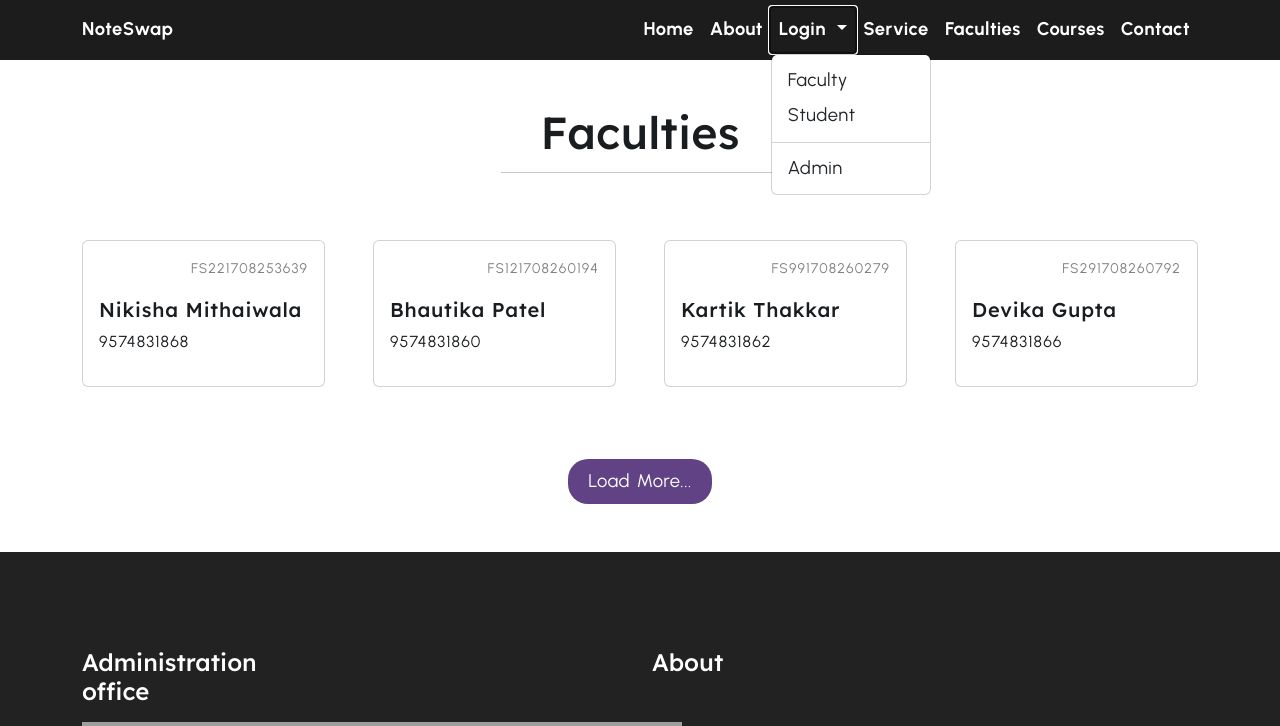
After one commit to pratu2022/ENotes, a PHP site: page /Project/Faculty.php in a window 1280 px wide, after a click on "Login". The commit adds this page. Shown: the top 726 px of the page. Run offline with PHP 8.4, Linux system fonts and the light colour scheme; data comes from the database, SQL or seed files in the repository; grey boxes are pictures that could not be loaded.

Commit message:
Faculty View in Guest User

```diff
--- /dev/null
+++ b/Faculty.php
@@ -0,0 +1,378 @@
+<?php
+include('connect.php');
+?>
+
+<!DOCTYPE html>
+<html lang="en">
+<head>
+  <title>Load More</title>
+  <meta charset="utf-8">
+  <meta name="viewport" content="width=device-width, initial-scale=1">
+  <link href="https://cdn.jsdelivr.net/npm/bootstrap@5.2.3/dist/css/bootstrap.min.css" rel="stylesheet">
+  <script src="https://cdn.jsdelivr.net/npm/bootstrap@5.2.3/dist/js/bootstrap.bundle.min.js"></script>
+  <link rel="stylesheet" href="style.css">
+</head>
+<style>
+        .button {
+            display: inline-block;
+            padding: 10px 20px;
+            font-size: 16px;
+            background-color: #614385;
+            color: #fff;
+            border: none;
+            border-radius: 20px;
+            cursor: pointer;
+            transition: transform 0.3s ease-in-out;
+            }
+
+            .button:hover {
+            transform: scale(1.1); /* Scale the button by 10% on hover */
+            }
+</style>
+<body>
+
+<nav class="navbar navbar-expand-lg bg-color ">
+    <div class="container">
+        <a class="navbar-brand text-white fw-bold" href="#">NoteSwap</a>
+        <button aria-controls="navbarSupportedContent" aria-expanded="false" aria-label="Toggle navigation"
+                class="navbar-toggler"
+                data-bs-target="#navbarSupportedContent" data-bs-toggle="collapse" type="button">
+            <span class="navbar-toggler-icon"></span>
+        </button>
+        <div class="collapse navbar-collapse" id="navbarSupportedContent">
+        <ul class="navbar-nav ms-auto mb-2 mb-lg-0">
+                <li class="nav-item">
+                  <a class="nav-link active" aria-current="page" href="#home">Home</a>
+                </li>
+                <li class="nav-item">
+                  <a class="nav-link" href="Admin/aboutus.php">About</a>
+                </li>
+                <li class="nav-item dropdown">
+                  <a class="nav-link dropdown-toggle" href="#" role="button" data-bs-toggle="dropdown" aria-expanded="false">
+                    Login
+                  </a>
+                  <ul class="dropdown-menu">
+                    <li><a class="dropdown-item" href="#" data-bs-toggle="modal" data-bs-target="#exampleModal">Faculty</a>
+                    </li>
+                    <li><a class="dropdown-item" href="#" data-bs-toggle="modal" data-bs-target="#example">Student</a></li>
+                    <li>
+                      <hr class="dropdown-divider">
+                    </li>
+                    <li><a class="dropdown-item" href="#" data-bs-toggle="modal" data-bs-target="#admin">Admin</a></li>
+                  </ul>
+                </li>
+                <li class="nav-item">
+                  <a class="nav-link " href="#online_services">Service</a>
+                </li>
+                <li class="nav-item">
+                  <a class="nav-link " href="Faculty.php">Faculties</a>
+                </li>
+                <li class="nav-item">
+                  <a class="nav-link " href="courses.php">Courses</a>
+                </li>
+                <li class="nav-item">
+                  <a class="nav-link " href="#contact" aria-disabled="true">Contact</a>
+                </li>
+              </ul>
+        </div>
+    </div>
+</nav>
+
+<div class="modal fade" id="exampleModal" tabindex="-1" aria-labelledby="exampleModalLabel" aria-hidden="true">
+    <div class="modal-dialog">
+      <div class="modal-content">
+        <div class="modal-header">
+          <h1 class="modal-title fs-5  text-center" id="exampleModalLabel" style="color:#614385">FACULTY</h1>
+          <button type="button" class="btn-close" data-bs-dismiss="modal" aria-label="Close"></button>
+        </div>
+        <div class="modal-body">
+          <form action ="Admin/adminlogin.php" method="POST">
+            <div class="mb-3">
+              <label for="recipient-name" class="col-form-label" style="color:#614385">Username</label>
+              <input type="text" class="form-control" id="recipient-name" name="fac_username">
+            </div>
+            <div class="mb-3">
+            <label class="col-form-label" style="color:#614385">Password</label>
+              <input type="password" name="fac_password" class="form-control" >
+            </div>
+           </div>
+           <div class="mx-auto p-3" >
+            <input type="submit" value="Login" class="button" name = "faculty_login" style="width:10pc">
+          </div>
+        <div class="modal-footer">
+          <div>
+           <a href="" style="text-decoration: none;" data-bs-toggle="modal" data-bs-target="#forgotfaculty">Forgot password?</a>
+           </div>
+        </div>
+        </form>
+      </div>
+    </div>
+  </div>
+
+  <div class="modal fade" id="forgotfaculty" tabindex="-1" aria-labelledby="exampleModalLabel" aria-hidden="true">
+          <div class="modal-dialog">
+            <div class="modal-content">
+              <div class="modal-header">
+                <h1 class="modal-title fs-5" id="exampleModalLabel" style="color:#614385">Forgot Password</h1>
+                <button type="button" class="btn-close" data-bs-dismiss="modal" aria-label="Close"></button>
+              </div>
+              <form action="forgotpasswordfaculty.php" method="POST">
+              <div class="modal-body">
+                <div class="form-group">
+              <input type="email" class="form-control" placeholder="Enter email" name="faculty_email" placeholder="Enter Email">
+            </div>
+              </div>
+              <div class="modal-footer">
+                <button type="submit" class="button" name="fac-send-reset-link">SEND LINK</button>
+              </div>
+              </form>
+            </div>
+          </div>
+        </div>
+
+
+  <div class="modal fade" id="example" tabindex="-1" aria-labelledby="exampleModalLabel" aria-hidden="true">
+    <div class="modal-dialog">
+      <div class="modal-content">
+        <div class="modal-header">
+          <h1 class="modal-title fs-5  text-center" id="exampleModalLabel" style="color:#614385">STUDENT</h1>
+          <button type="button" class="btn-close" data-bs-dismiss="modal" aria-label="Close"></button>
+        </div>
+        <div class="modal-body">
+          <form action ="Admin/adminlogin.php" method="POST">
+            <div class="mb-3">
+              <label class="col-form-label" style="color:#614385">Username</label>
+              <input type="text" class="form-control" name="student_username">
+            </div>
+            <div class="mb-3">
+              <label class="col-form-label" style="color:#614385">Password</label>
+              <input type="password" name="student_password" class="form-control" >
+            </div>
+        </div>
+        <div class="mx-auto p-3">
+            <input type="submit" value="Login" class="button" name = "student_login" style="width:10pc">
+        </div>
+        <div class="modal-footer">
+          <a href="" style="text-decoration: none;" data-bs-toggle="modal" data-bs-target="#forgotstudent">Forgot password?</a>
+        </div>
+        </form>
+      </div>
+    </div>
+  </div>
+
+  <div class="modal fade" id="forgotstudent" tabindex="-1" aria-labelledby="exampleModalLabel" aria-hidden="true">
+          <div class="modal-dialog">
+            <div class="modal-content">
+              <div class="modal-header">
+                <h1 class="modal-title fs-5" id="exampleModalLabel" style="color:#614385">Forgot Password</h1>
+                <button type="button" class="btn-close" data-bs-dismiss="modal" aria-label="Close"></button>
+              </div>
+              <form action="forgotpasswordstudent.php" method="POST">
+              <div class="modal-body">
+                <div class="form-group">
+              <input type="email" class="form-control" placeholder="Enter email" name="student_email" placeholder="Enter Email">
+            </div>
+              </div>
+              <div class="modal-footer">
+                <button type="submit" class="button" name="stud-send-reset-link">SEND LINK</button>
+              </div>
+              </form>
+            </div>
+          </div>
+        </div>
+
+<div class="modal fade" id="admin" tabindex="-1" aria-labelledby="exampleModalLabel" aria-hidden="true">
+    <div class="modal-dialog">
+      <div class="modal-content">
+        <div class="modal-header">
+          <h1 class="modal-title fs-5  text-center" id="exampleModalLabel" style="color:#614385">Admin</h1>
+          <button type="button" class="btn-close" data-bs-dismiss="modal" aria-label="Close"></button>
+        </div>
+        <div class="modal-body">
+          <form action ="Admin/adminlogin.php" method="POST">
+            <div class="mb-3">
+              <label class="col-form-label" style="color:#614385">Username</label>
+              <input type="text" class="form-control" name="admin_username">
+            </div>
+            <div class="mb-3">
+              <label class="col-form-label" style="color:#614385">Password</label>
+              <input type="password" name="admin_password" class="form-control" >
+            </div>
+
+        </div>
+        <div class="modal-footer">
+          <input type="submit" value="Login" class="button" name = "admin_login">
+        </div>
+        </form>
+      </div>
+    </div>
+  </div>
+
+
+
+<!-- Pricing section -->
+<section class="common-section blog-section">
+    <div class="common-heading container text-center common-title ">
+        <h2 class="common-heading mt-5">Faculties<br></h2>
+        <hr class="w-25 mx-auto">
+    </div>
+
+    <div class="container my-4">
+        <div class="row g-5" id="content">
+        <?php
+            include("connect.php");
+            $query = "select * from tblfaculty limit 0,4";
+            $query_run = mysqli_query($mysql, $query);
+            ?>
+        <?php
+         if (mysqli_num_rows($query_run) > 0) {
+            foreach ($query_run as $row) {
+        ?>
+            <div class="col-xl-3 col-md-6 col-12">
+                <div class="d-flex justify-content-center align-items-center">
+                    <div class="card" style="width: 18rem;">
+                        <!-- <img alt="..."
+                             class="card-img-top" src="./images/1.png"> -->
+                        <div class="card-body">
+                            <div class="d-flex justify-content-between">
+
+                                <p class="small text-grey "><i class="fa-solid fa-book-open-reader"></i></p>
+                                <p class="small text-grey "><?php  echo $row['regno']?></p>
+                            </div>
+                            <h5 class="card-title mt-3"><?php  echo $row['fac_name']?></h5>
+
+                            <p class="card-text mt-2 mb-3"><?php  echo $row['fac_phone']?></p>
+                        </div>
+                    </div>
+                </div>
+            </div>
+ <?php
+            }}
+?>
+</section>
+
+
+
+<div class="row">
+<div class="col-xl-12">
+
+<p class="text-center"><button type="button" class="button" id="loadmore">Load More...</button></p>
+
+<input type="hidden" id="start" value="0">
+
+</div>
+</div>
+
+</div>
+
+
+<script src="https://ajax.googleapis.com/ajax/libs/jquery/3.6.4/jquery.min.js"></script>
+
+<script>
+
+$("#loadmore").click(function()
+{
+	 $start=parseInt($("#start").val());
+	 $perpage=3;
+
+	 $start=$start+$perpage;
+
+	 $("#start").val($start);
+
+	 $.ajax({
+
+		 url:'Facultydata.php',
+		 method:'POST',
+		 data:{'starting':$start},
+		 success:function(response)
+		 {
+			 if(response!='')
+			 {
+			 $("#content").append(response);
+			 }
+			 else
+			 {
+				 $("#loadmore").text('Data has Finished');
+				 $("#loadmore").slideUp(2000);
+
+			 }
+		 }
+
+	 })
+
+})
+
+</script>
+<footer class="main-footer-section mt-5">
+        <div class="footer-section py-5 text-white">
+            <div class="container">
+                <div class="row">
+                    <div class="col-lg-2 col-md-6 col-6">
+                        <div class="footer-links">
+                            <h4 class="text-white mt-5 mb-3">Administration office</h4>
+                            <iframe src="https://www.google.com/maps/embed?pb=!1m18!1m12!1m3!1d7440.639218419649!2d72.79733804018001!3d21.179458826206744!2m3!1f0!2f0!3f0!3m2!1i1024!2i768!4f13.1!3m3!1m2!1s0x3be04ded06cb9647%3A0x42f1f4e6971d85e9!2sAthwalines%2C%20Athwa%2C%20Surat%2C%20Gujarat!5e0!3m2!1sen!2sin!4v1710609745049!5m2!1sen!2sin" width="600" height="350" style="border:0;" allowfullscreen="" loading="lazy" referrerpolicy="no-referrer-when-downgrade"></iframe>
+                        </div>
+                    </div>
+
+                    <div class="col-lg-2 col-md-6 col-6">
+                        <div class="footer-links">
+
+                        </div>
+                    </div>
+
+                    <div class="col-lg-2 col-md-6 col-6">
+                        <div class="footer-links">
+
+                        </div>
+                    </div>
+
+                    <div class="col-lg-6 col-md-6 col-12">
+                        <div class="footer-links">
+                            <!-- <h4 class="mt-5 mb-3 text-white">Subscribe</h4> -->
+                            <!-- <div class="input-group mb-3 w-75">
+                                <input type="text" class="form-control" style=" border-radius: 20px 0px 0px 20px;" placeholder="Recipient's username"
+                                       aria-label="Recipient's username" aria-describedby="basic-addon2">
+                                <span class="button" id="basic-addon2">Subscribe</span>
+                            </div> -->
+                            <h4 class="text-white mt-5 mb-3">About</h4>
+                            <ul class="text-light-grey list-unstyled d-flex flex-column gap-2 mt-5">
+                                <a href="Admin/aboutus.php" style="text-decoration:none;color:#fff;">About Us</a>
+                                <li>Privacy Policy</li>
+                                <li>Noteswap Teams</li>
+                            </ul>
+                        </div>
+                    </div>
+                </div>
+            </div>
+        </div>
+
+
+        <div class="container">
+            <hr class="container mx-auto">
+
+            <div class="row">
+                <div class="col-lg-8 col-12 ">
+                    Copyright ©2023 All rights reserved.
+                </div>
+                <div class="col-md-4 col-12  ">
+                    <div class="d-flex justify-content-center justify-content-lg-end gap-5 mt-lg-0 mt-3">
+                        <a href="https://www.instagram.com/thapatechnical/" target="_blank">
+                            <div class="icon-span d-flex justify-content-center align-items-center rounded-circle mb-3">
+                                <i class="fa-brands fa-instagram"></i>
+                            </div>
+                        </a>
+                        <div class="icon-span d-flex justify-content-center align-items-center rounded-circle mb-3">
+                            <i class="fa-brands fa-whatsapp"></i>
+                        </div>
+                        <div class="icon-span d-flex justify-content-center align-items-center rounded-circle mb-3">
+<!--                            <i class="fa-brands fa-whatsapp"></i>-->
+                            <i class="fa-brands fa-twitter"></i>
+                        </div>
+                    </div>
+                </div>
+            </div>
+        </div>
+    </div>
+</footer>
+</body>
+</html>
--- a/index.php
+++ b/index.php
@@ -69,6 +69,9 @@
                 </li>
                 <li class="nav-item">
                   <a class="nav-link " href="#online_services">Service</a>
+                </li>
+                <li class="nav-item">
+                  <a class="nav-link " href="Faculty.php">Faculties</a>
                 </li>
                 <li class="nav-item">
                   <a class="nav-link " href="courses.php">Courses</a>
```
Also changed, not shown: Facultydata.php (added, +40 -0 lines).
